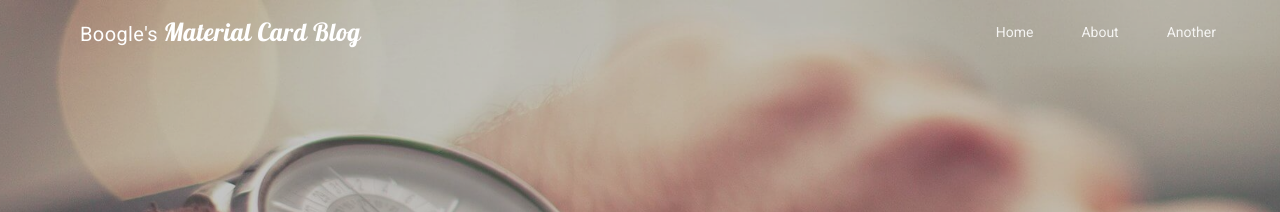
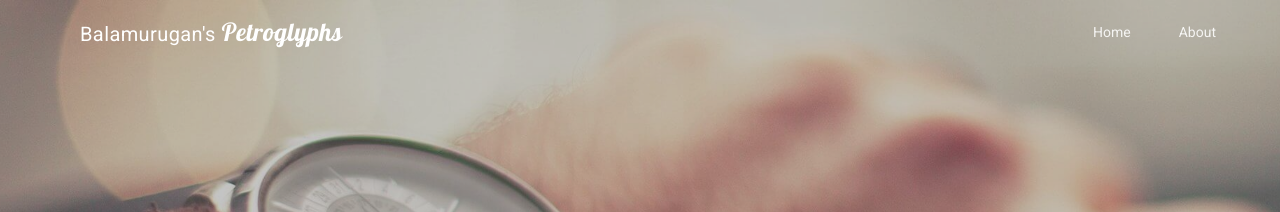
Before and after one commit to balamurugun/balamurugun.github.io, a Jekyll site: the page built from index.html, in a window 1280 px wide. Shown: the top 212 px of the page. Built offline with Jekyll 4.4.1, drawn with Linux system fonts in a browser that asks for light colours; nearby versions of some CDN libraries; the list of posts is cut into pages by our own code.

Commit message:
Header Modification

```diff
--- a/_includes/header.html
+++ b/_includes/header.html
@@ -2,14 +2,14 @@
   <div class="nav-layout-transparent mdl-layout mdl-js-layout">
   <header class="mdl-layout__header mdl-layout__header--transparent">
     <div class="mdl-layout__header-row">
-      <a class="logo" href="{{ "/" | relative_url }}"><span class="mdl-layout-title">Boogle's <span class="logo">Material Card Blog</span></span></a>
+      <a class="logo" href="{{ "/" | relative_url }}"><span class="mdl-layout-title">Balamurugan's<span class="logo"> Petroglyphs</span></span></a>
       <!-- To align navigation to the right -->
       <div class="mdl-layout-spacer"></div>
       <!-- Navigation -->
       <nav class="mdl-navigation">
         <a class="mdl-navigation__link" href="{{ "/" | relative_url }}">Home</a>
         <a class="mdl-navigation__link" href="{{ "/about" | relative_url }}">About</a>
-        <a class="mdl-navigation__link" href="{{ "/#" | relative_url }}">Another</a>
+
       </nav>
     </div>
   </header>
@@ -17,7 +17,7 @@
     <nav class="mdl-navigation">
       <a class="mdl-navigation__link" href="{{ "/" | relative_url }}">Home</a>
       <a class="mdl-navigation__link" href="{{ "/about" | relative_url }}">About</a>
-      <a class="mdl-navigation__link" href="{{ "/#" | relative_url }}">Another</a>
+
     </nav>
   </div>
   <main class="mdl-layout__content">
```
